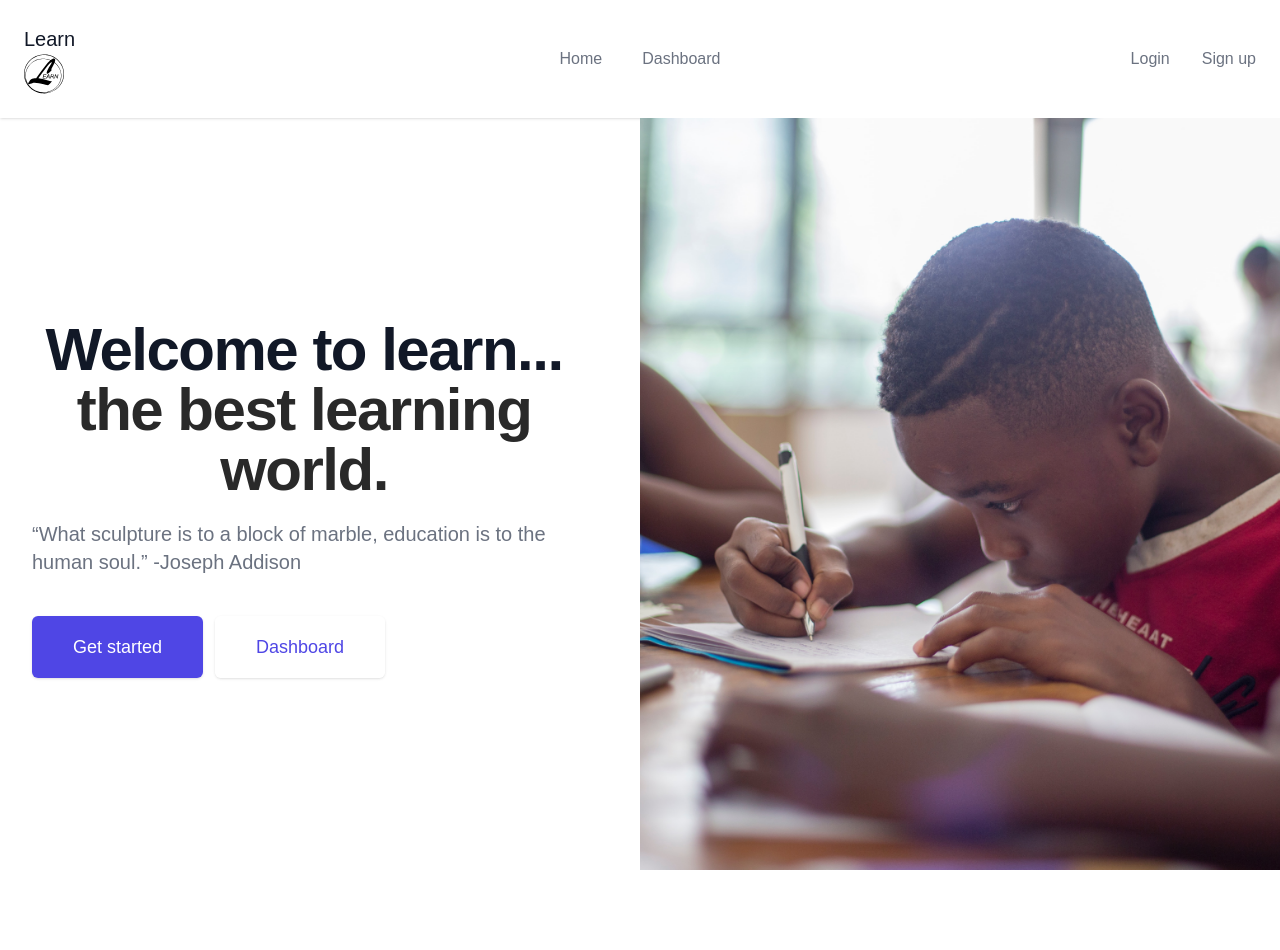
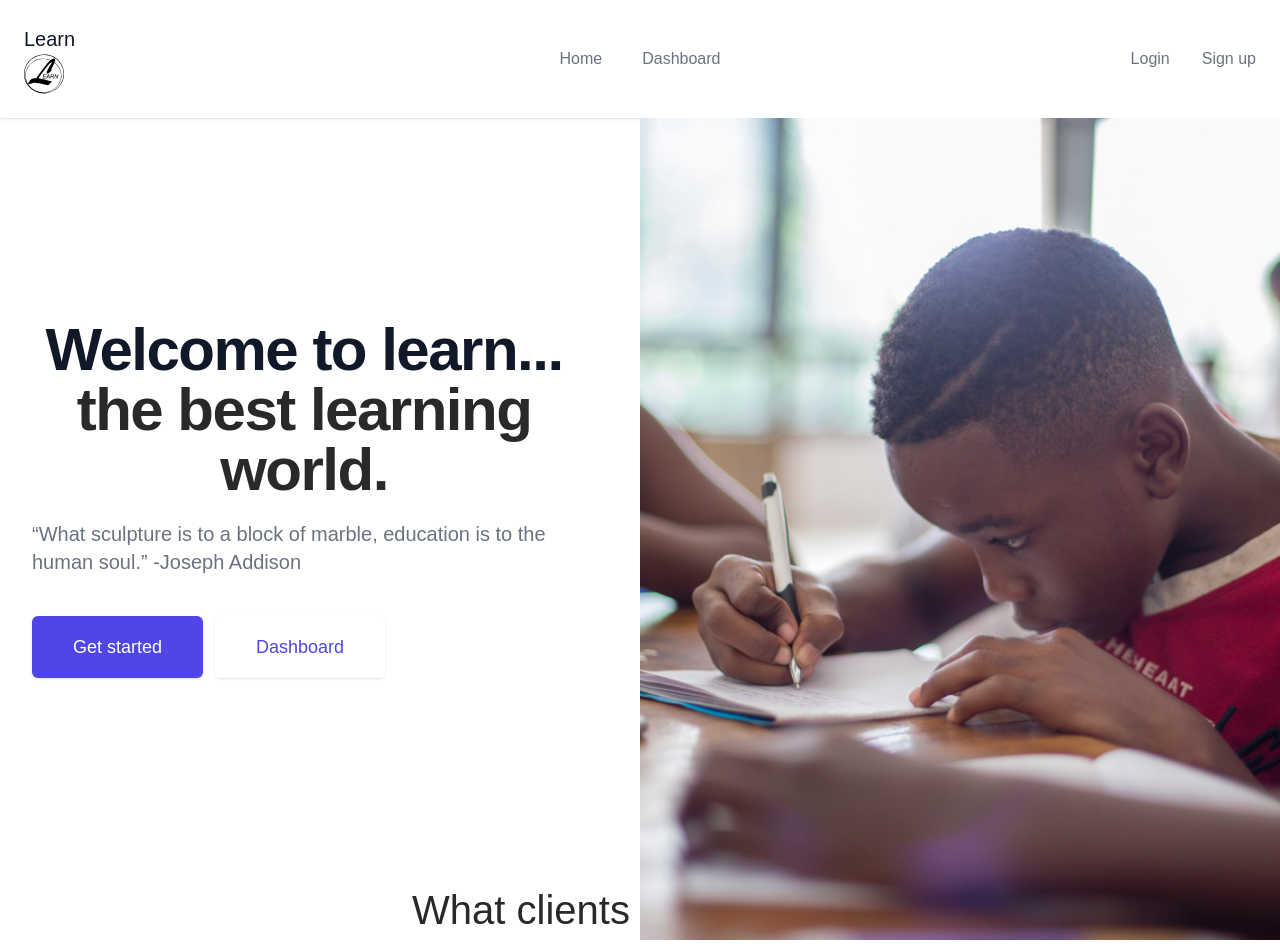
Before and after one commit to Annalartey/AltSchool-Second-Sem-Exams, a React (Vite) app: page / in a window 1280 px wide. Before the commit the page ends 870 px from the top, so only its background shows below. Built offline with nearby package versions, Linux system fonts and the light colour scheme.

Commit message:
Added cleints testimonies section to home page

```diff
--- /dev/null
+++ b/src/components/ClientsComments.jsx
@@ -0,0 +1,13 @@
+import React from 'react';
+
+
+export default function ClientComments () {
+  return (
+    <>
+      <div>
+    <h1> What clients say about us </h1>
+
+  </div>
+    </>
+    )
+}
--- a/src/components/Home.jsx
+++ b/src/components/Home.jsx
@@ -4,7 +4,7 @@ import img1 from "../images/img1.jpg";
 import {Helmet} from 'react-helmet-async'
 import {Link} from 'react-router-dom'
 import "../App.css"
-
+import ClientsComments from './ClientsComments'
 function Home() {
   return (
     <>
@@ -54,6 +54,7 @@ function Home() {
             alt="children learning"
           />
         </div>
+  <ClientsComments/>
       </main>
 
     </div>
```
